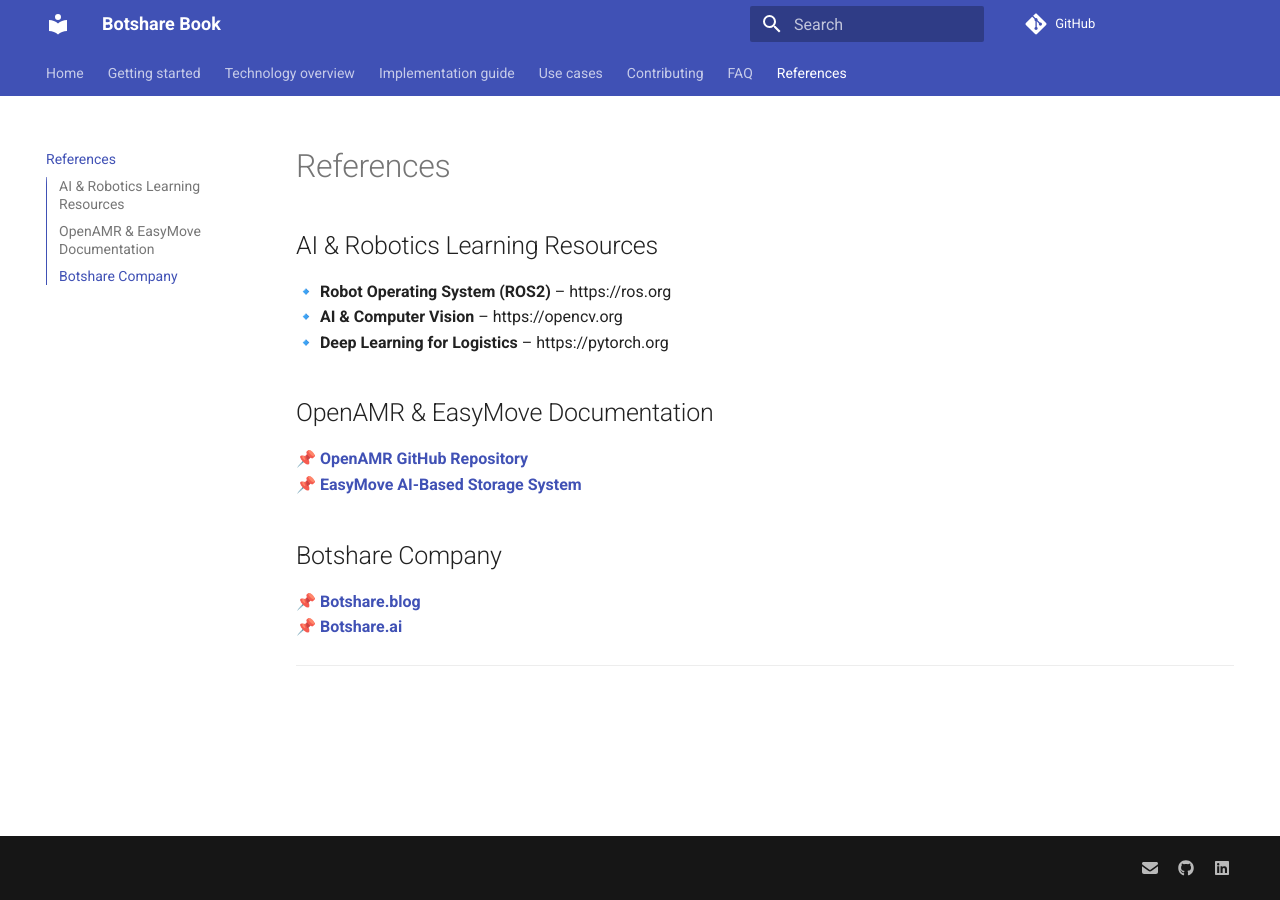
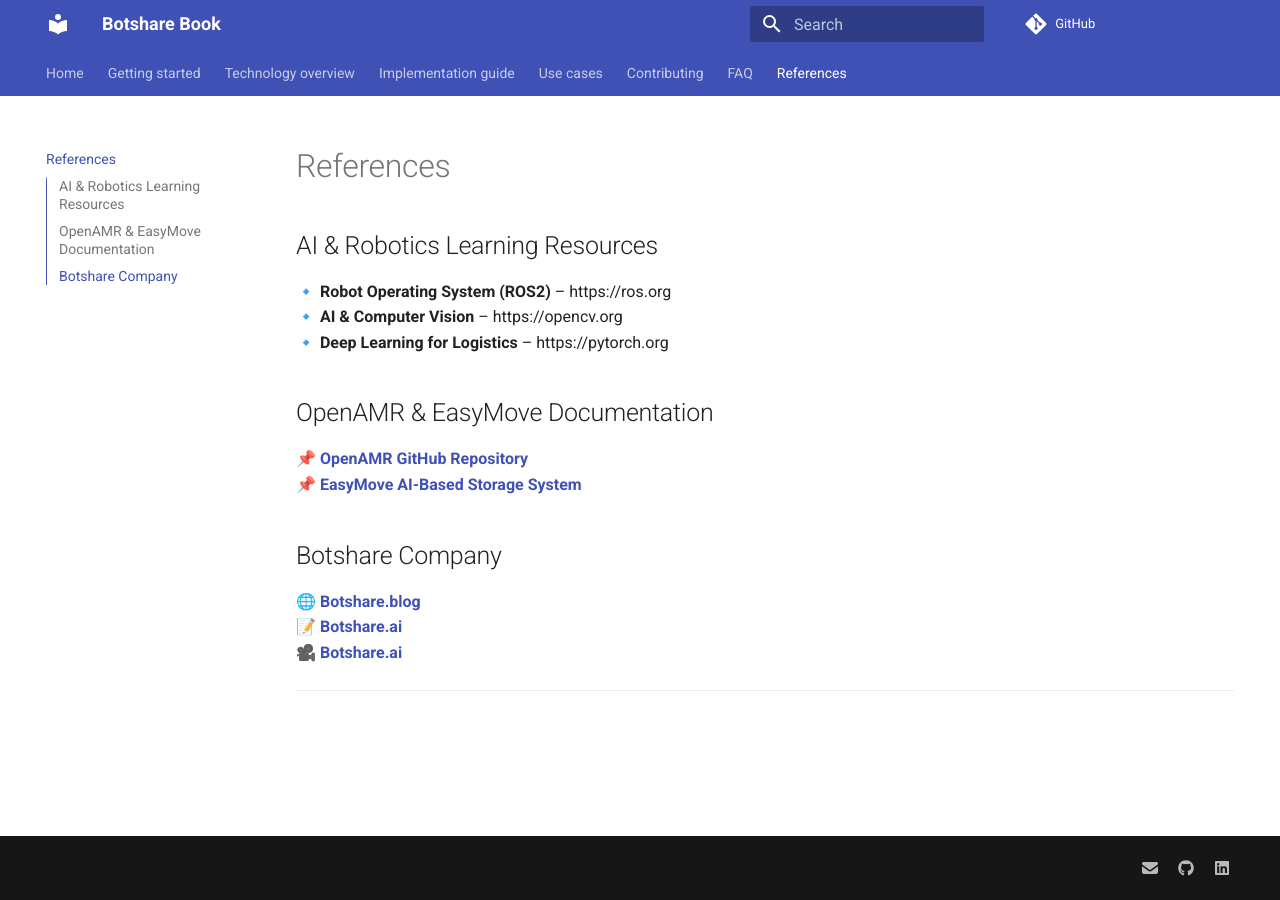
Before and after one commit to BotshareAI/Botshare_book, an MkDocs documentation site: the page built from docs/references.md, in a window 1280 px wide. Built offline with MkDocs 1.6.1 and Material for MkDocs 9.7.7, drawn with Linux system fonts in a browser that asks for light colours.

Commit message:
Update references.md

```diff
--- a/docs/references.md
+++ b/docs/references.md
@@ -10,7 +10,8 @@
 📌 **[EasyMove AI-Based Storage System](https://github.com/EasyMove)**
 
 ## Botshare Company
-📌 **[Botshare.blog](https://www.botshare.blog/ai-robotics-mastery-from-deep-tech-to-entrepreneurship/)**
-📌 **[Botshare.ai](https://botshare.ai/)**
+🌐 **[Botshare.blog](https://www.botshare.blog/ai-robotics-mastery-from-deep-tech-to-entrepreneurship/)**
+📝 **[Botshare.ai](https://botshare.ai/)**
+🎥 **[Botshare.ai](https://www.youtube.com/@Botshare_Solutions)**
 
 ---
```
